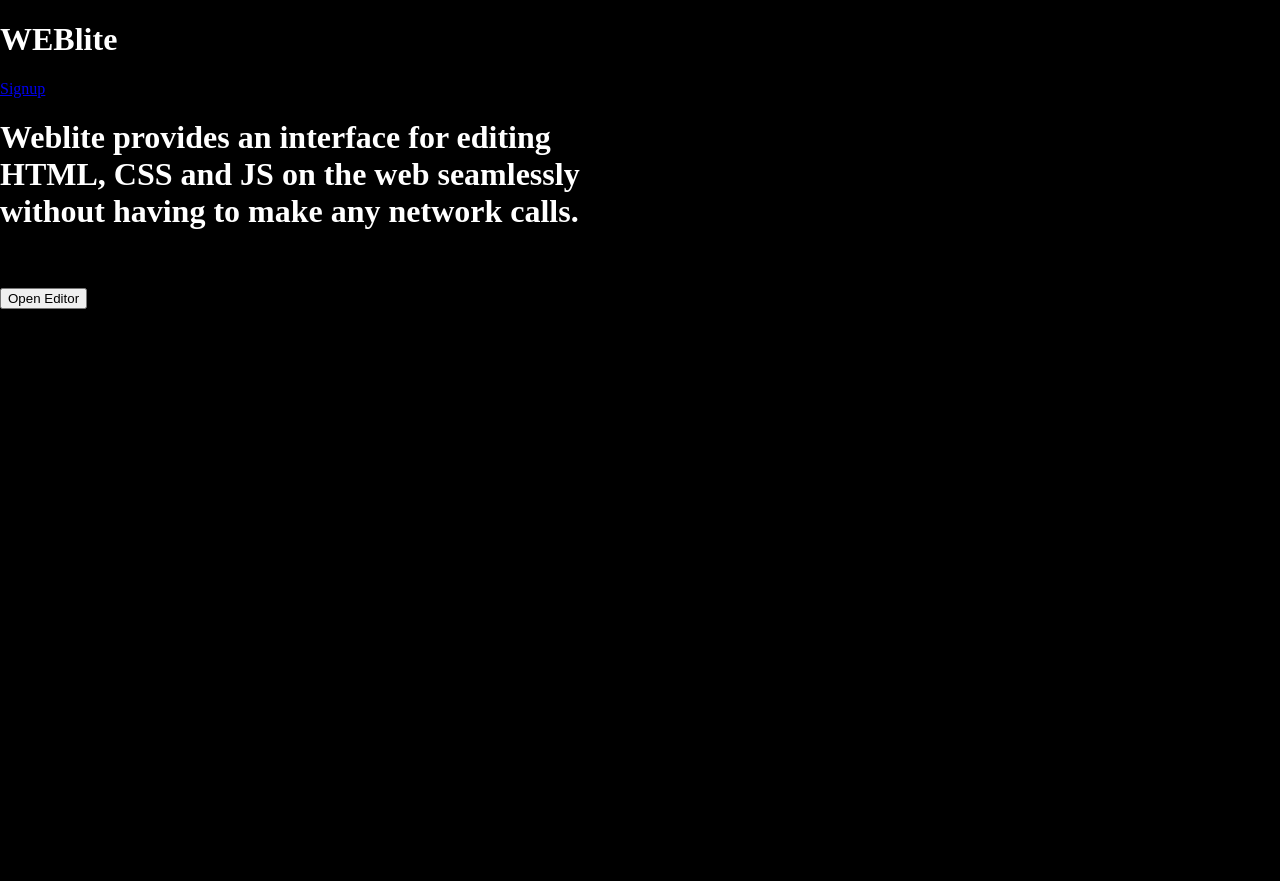
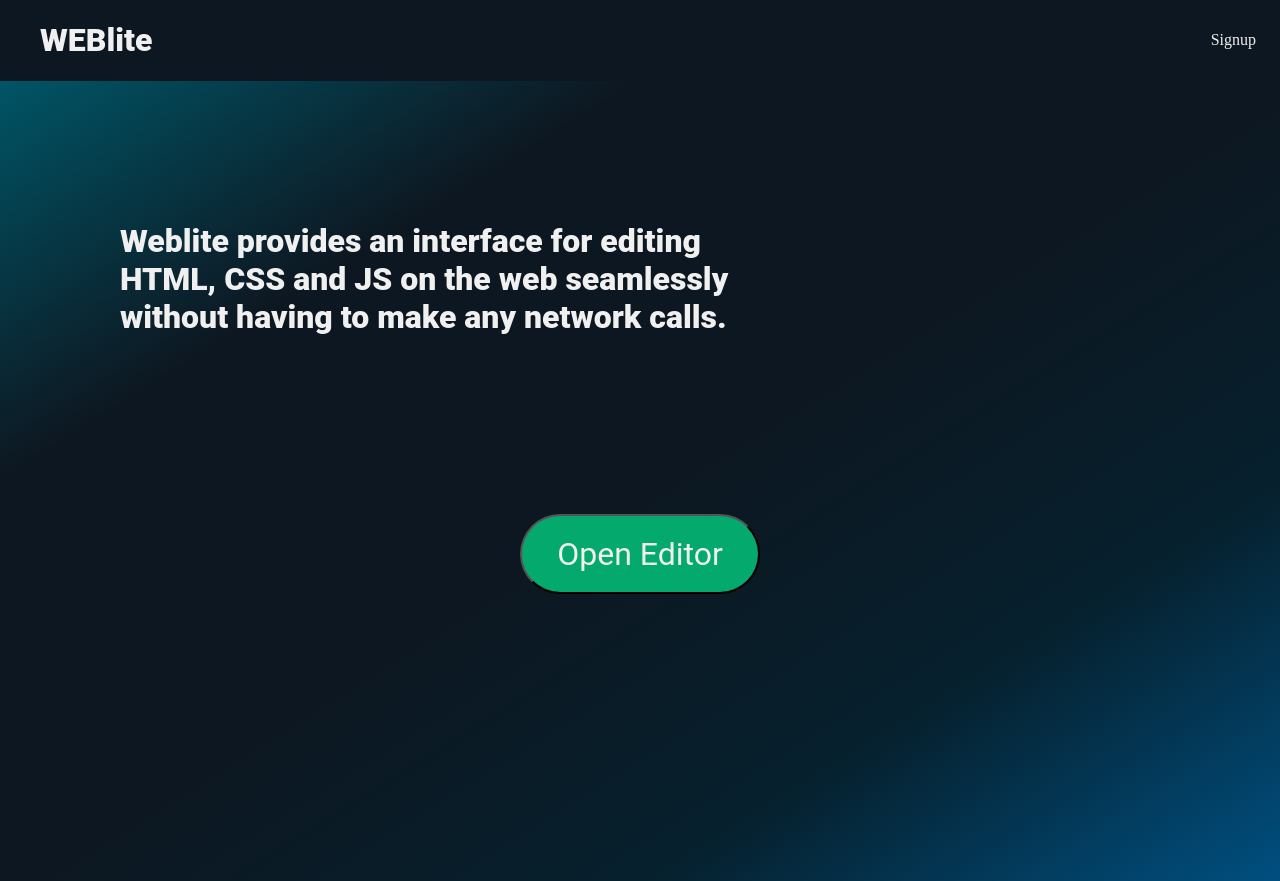
Before and after one commit to weblite-net/net, a plain HTML site: page homepage.html in a window 1280 px wide. Before the commit the page ends 800 px from the top, so only its background shows below. Drawn offline with Linux system fonts and the light colour scheme.

Commit message:
added support to homepage

```diff
--- a/darkStyles.css
+++ b/darkStyles.css
@@ -131,29 +131,66 @@ textarea{
 
 }
 
+.container {
+      height: 100vh;
+      width: 100%;
+    	display: flex;
+    	justify-content:flex-start;
+    	flex-direction:column;
+      background: linear-gradient(to bottom right, #005566, #0d1721, #0d1721 , #06202d, #004f80);
+      background-size: cover;
+      background-position: center;
+      background-repeat: no-repeat;
+}
 
+.navbar{
+	background-color: #0d1721;
+	height: fit-content;
+	width: 95%;
+	float: left;
+	padding-left: 5vh;
+	padding-right: 5vh;
+	display: flex;
+	align-items: center;
+	justify-content: space-between;
+}
+@import url('https://fonts.googleapis.com/css2?family=Roboto:wght@500&display=swap');
+#head{
+	color: #f0f0f0;
+   font-family: 'Roboto', sans-serif;
+   font-weight: 1000;
+   float:left;
+}
+
+#text{
+	padding: 15vh;
+	color: #f0f0f0;
+   font-family: 'Roboto', sans-serif;
+   font-weight: 1000;
+   float:left;
+}
+
+.link{
+	float: right;
+	color: #f0f0f0;
+	text-decoration: none;
+}
+
+#open{
+	align-self: center;
+	width: 30vh;
+	height: 10vh;
+	border-radius: 25vh;
+	font-size: 2em;
+	font-family: 'Roboto', sans-serif;
+	background-color: #04AA6D;
+	color: #f0f0f0;
+	display: block;
+}
 
 @media(max-width:700px){
     #main{
-        /* background: yellow; */
-        width: 98%;
-        display: flex;
-        flex-direction: column-reverse;
-    }
-
     #editor{
-        margin: 2%;
-        width: 96%;
-    }
-
     #output{
-        margin: 2%;
-        width: 96%;;
-    }
-
     #buttons{
-        position: sticky;
-        top: 0;
-    }
-
 }
```
